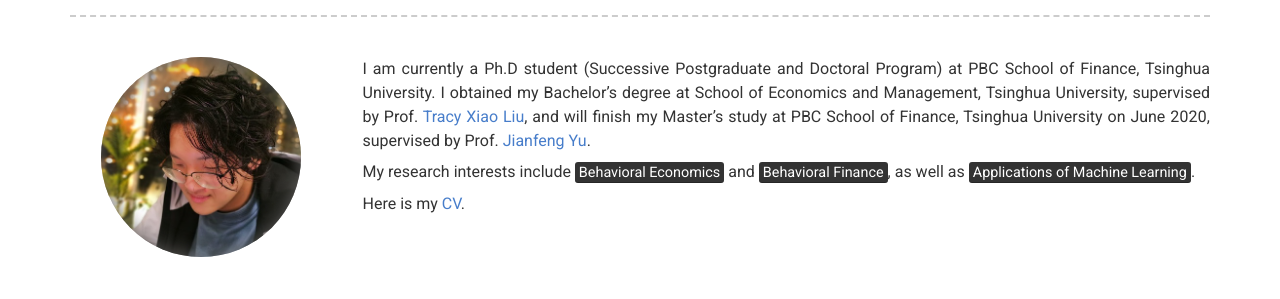
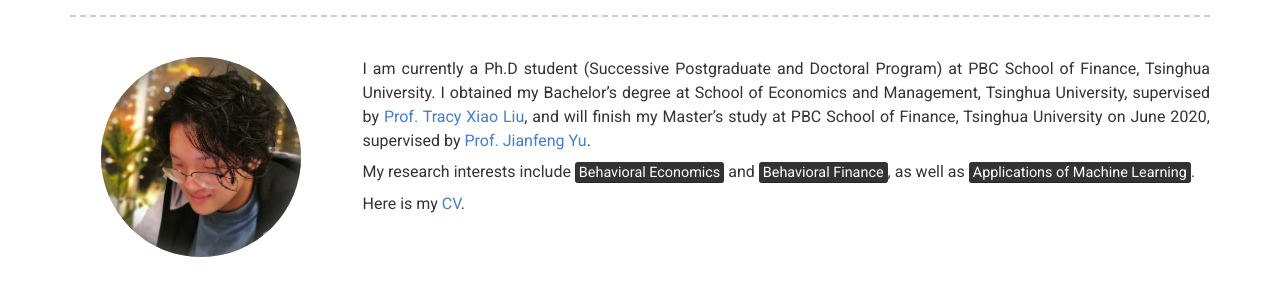
Before and after one commit to shuhuaizhang/shuhuaizhang.github.io, a Jekyll site: the page built from index.md, in a window 1280 px wide. Shown: the part 222-521 px from the top of the page. Built offline with Jekyll 4.4.1, drawn with Linux system fonts in a browser that asks for light colours; nearby versions of some CDN libraries.

```diff
--- a/_config.yml
+++ b/_config.yml
@@ -45,8 +45,8 @@ darkmode: false
 about_profile_image: /portfolio.png
 about_content: | # this will include new lines to allow paragraphs
   I am currently a Ph.D student (Successive Postgraduate and Doctoral Program) at PBC School of Finance, Tsinghua University.
-  I obtained my Bachelor's degree at School of Economics and Management, Tsinghua University, supervised by Prof. [Tracy Xiao Liu](https://tracyxliu.com/),
-  and will finish my Master's study at PBC School of Finance, Tsinghua University on June 2020, supervised by Prof. [Jianfeng Yu](https://sites.google.com/site/yujianfengaca/).
+  I obtained my Bachelor's degree at School of Economics and Management, Tsinghua University, supervised by [Prof. Tracy Xiao Liu](https://tracyxliu.com/),
+  and will finish my Master's study at PBC School of Finance, Tsinghua University on June 2020, supervised by [Prof. Jianfeng Yu](https://sites.google.com/site/yujianfengaca/).
 
   My research interests include <mark>Behavioral Economics</mark> and <mark>Behavioral Finance</mark>, as well as <mark>Applications of Machine Learning</mark>.
 
```
